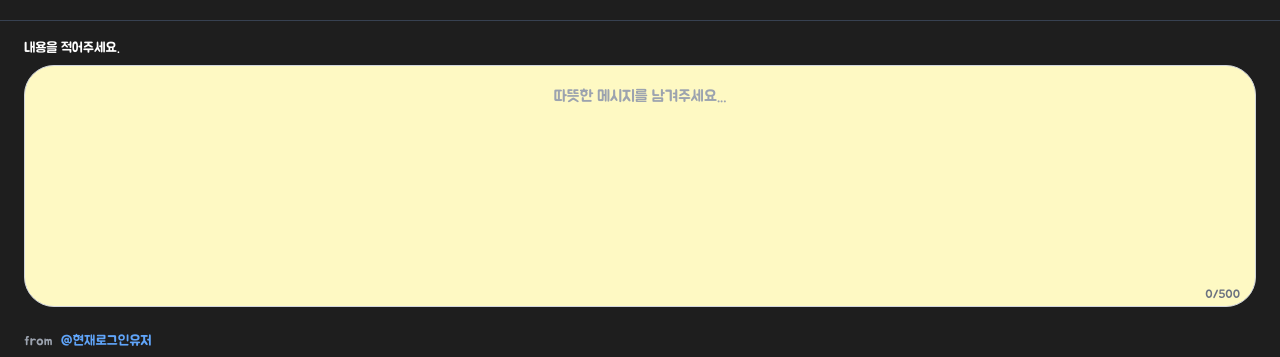
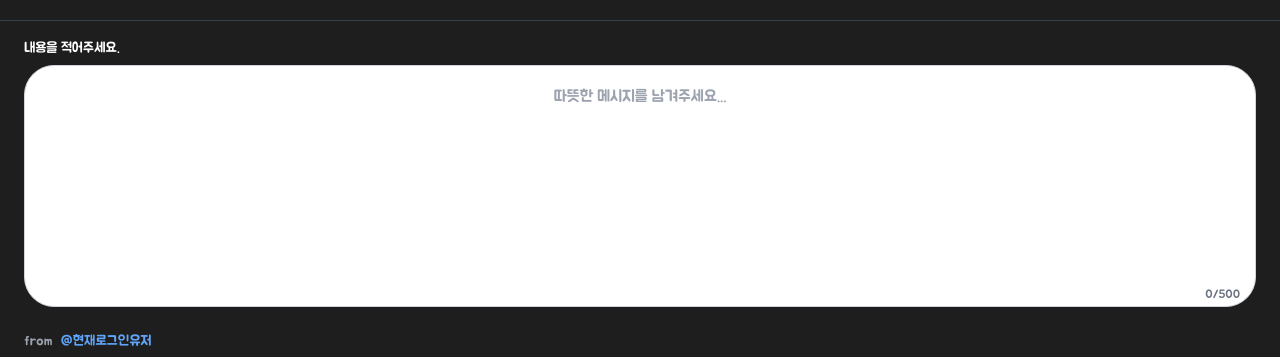
Before and after one commit to RollProject/Roll_Frontend, a React app: page /board/1 in a window 1280 px wide. Both pictures are taken after a click on the button 1228 px from the left and 680 px from the top of the page. Shown: the part 304-661 px from the top of the page. Built offline with nearby package versions, Linux system fonts and the light colour scheme; no server answers; the HTML template or start-up script is replaced by a standard one.

Commit message:
fix : 페이퍼 작성페이지 기본 색 흰색

```diff
--- a/src/components/commons/buttons/WriteModal.jsx
+++ b/src/components/commons/buttons/WriteModal.jsx
@@ -5,9 +5,8 @@ import ColorSelectModal from "@/components/commons/modal/ColorSelectModal";
 import StyleToolbar from "@/components/commons/bar/StyleToolbar";
 import TextColorSelectModal from "@/components/commons/modal/TextColorSelectModal";
 
-const DEFAULT_BG_COLOR = "bg-yellow-100";
+const DEFAULT_BG_COLOR = "bg-white";
 const DEFAULT_FONT = FONT_OPTIONS[0].value;
-const DUMMY_COLORS = ["bg-yellow-100", "bg-red-100", "bg-blue-100"];
 
 function WriteModal({ onClose, onComplete }) {
   const [content, setContent] = useState("");
```
